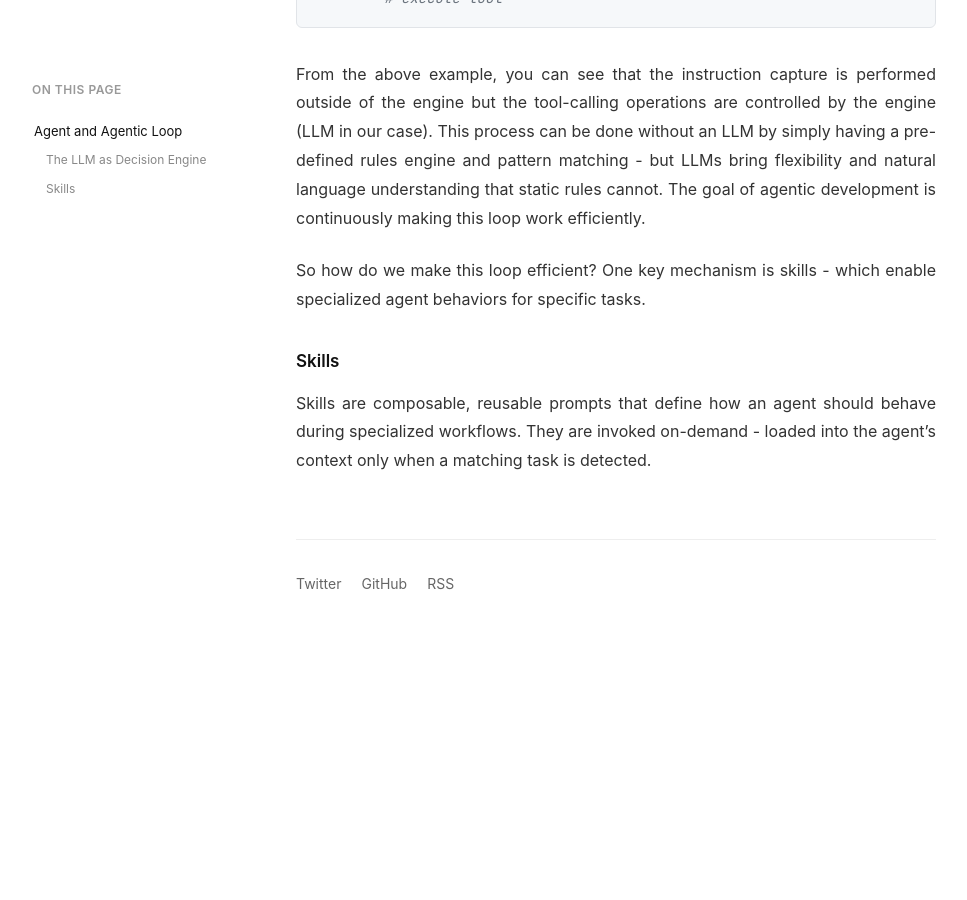
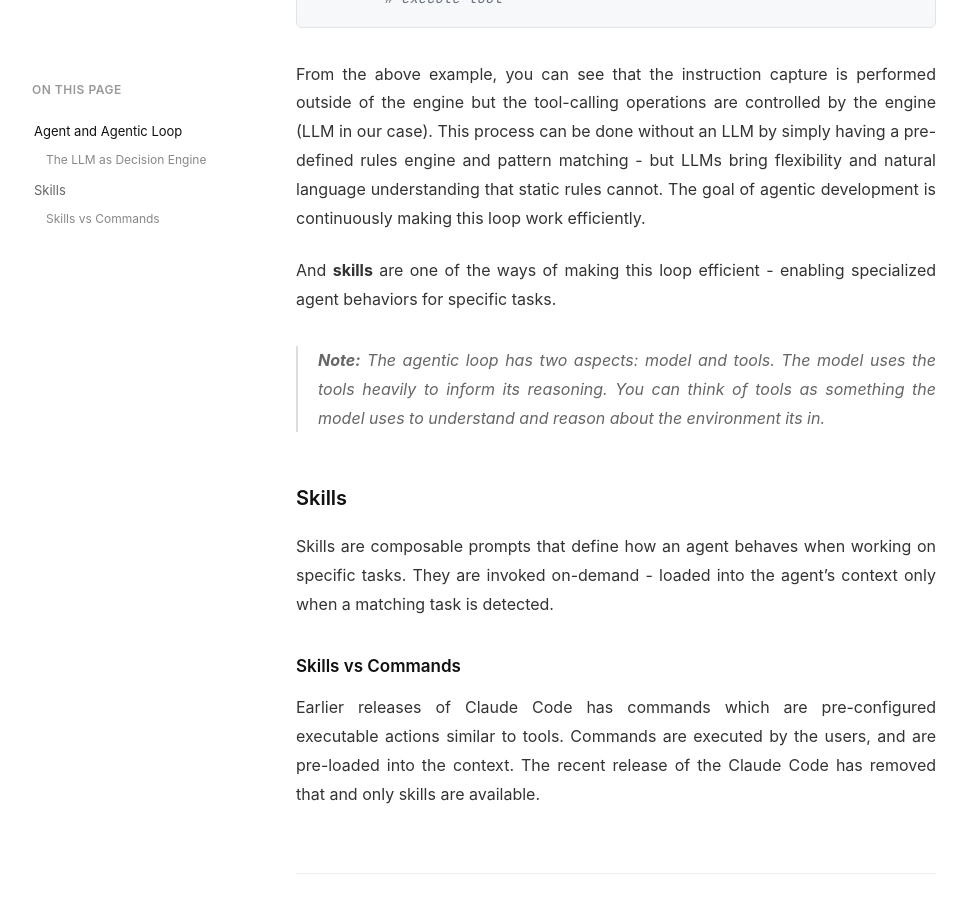
Before and after one commit to grandimam/grandimam, a Jekyll site: the page built from blog/_posts/2026-04-12-writing-effective-skills.md, in a window 1280 px wide and 900 px high, scrolled down 1240 px. Shown: the whole window, without its empty margins (82-1049 px from the left). Built offline with Jekyll 4.4.1, drawn with Linux system fonts in a browser that asks for light colours; before the commit the page ends 1916 px from its top, so only the background shows below that.

Commit message:
add a new blog

```diff
--- a/blog/_posts/2026-04-12-writing-effective-skills.md
+++ b/blog/_posts/2026-04-12-writing-effective-skills.md
@@ -34,8 +34,14 @@ while True:
 
 From the above example, you can see that the instruction capture is performed outside of the engine but the tool-calling operations are controlled by the engine (LLM in our case). This process can be done without an LLM by simply having a pre-defined rules engine and pattern matching - but LLMs bring flexibility and natural language understanding that static rules cannot. The goal of agentic development is continuously making this loop work efficiently.
 
-So how do we make this loop efficient? One key mechanism is skills - which enable specialized agent behaviors for specific tasks.
+And **skills** are one of the ways of making this loop efficient - enabling specialized agent behaviors for specific tasks.
 
-### Skills
+> **Note:** The agentic loop has two aspects: model and tools. The model uses the tools heavily to inform its reasoning. You can think of tools as something the model uses to understand and reason about the environment its in.
 
-Skills are composable, reusable prompts that define how an agent should behave during specialized workflows. They are invoked on-demand - loaded into the agent's context only when a matching task is detected.
+## Skills
+
+Skills are composable prompts that define how an agent behaves when working on specific tasks. They are invoked on-demand - loaded into the agent's context only when a matching task is detected.
+
+### Skills vs Commands
+
+Earlier releases of Claude Code has commands which are pre-configured executable actions similar to tools. Commands are executed by the users, and are pre-loaded into the context. The recent release of the Claude Code has removed that and only skills are available.
```
Also changed, not shown: blog/_posts/2026-06-19-speed-is-cheap-capability-is-expensive.md (added, +15 -0 lines).
